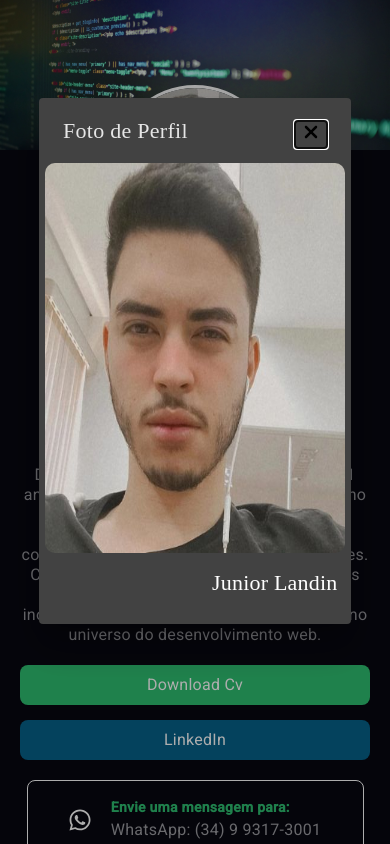
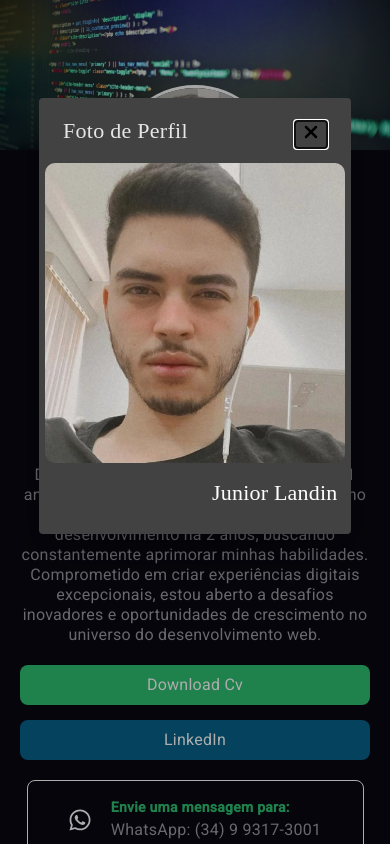
Before and after one commit to JuniorLandin/Portfolio, an Angular app: page / in a window 390 px wide. Both pictures are taken after a click on the picture 195 px from the left and 168 px from the top of the page. Built offline with nearby package versions, Linux system fonts and the light colour scheme.

Commit message:
ajuste no height

```diff
--- a/src/app/modules/portfolio/components/dialog/dialog-perfil/dialog-perfil.component.scss
+++ b/src/app/modules/portfolio/components/dialog/dialog-perfil/dialog-perfil.component.scss
@@ -14,7 +14,6 @@
 
   .foto-perfil{
     width: 400px;
-    height: 490px;
   }
 
   button{
@@ -49,6 +48,5 @@
   }
   .foto-perfil{
     width: 300px !important;
-    height: 390px !important;
   }
 }
```
